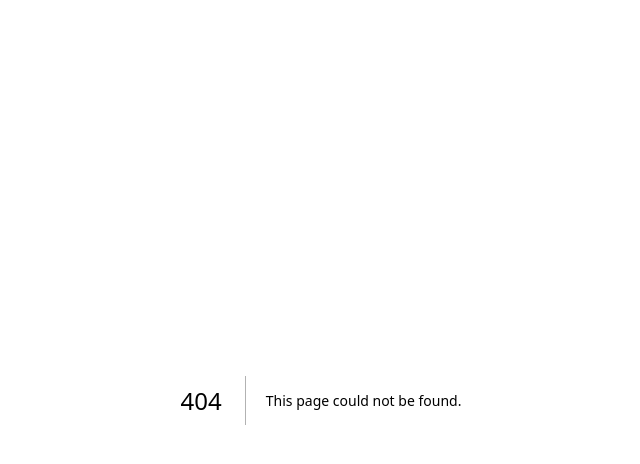
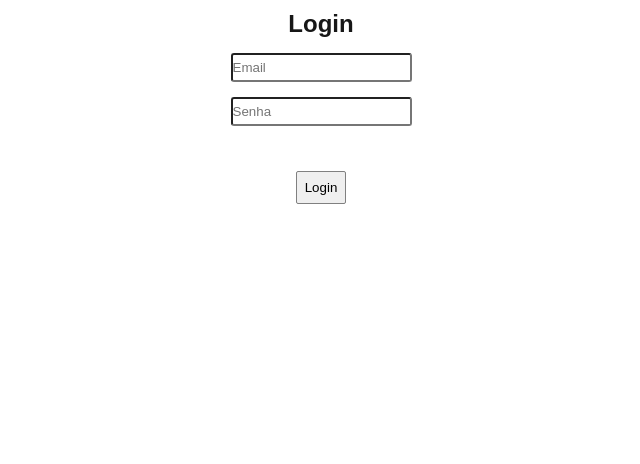
Before and after one commit to VictorSolique/projetinho-ptac4, a Next.js app: page /login in a window 1280 px wide. Before the commit this address had no page. Shown: the top 464 px of the page, without its empty margins (319-959 px from the left). Built offline with nearby package versions, Linux system fonts and the light colour scheme.

Commit message:
commit ptac4

```diff
--- /dev/null
+++ b/src/app/login/page.tsx
@@ -0,0 +1,42 @@
+'use client'
+import styles from "../page.module.css";
+import { useState } from "react";
+import { useRouter } from "next/navigation";
+
+export default function Login() {
+  const [email, setEmail] = useState('');
+  const [password, setPassword] = useState('');
+  const [error, setError] = useState('');
+  const router = useRouter();
+
+  function verificarLogin() {
+    if (email !== 'ptac4' || password !== 'nota10') {
+      setError('E-mail ou senha inválidos');
+      return;
+    }
+
+    setError('');
+    router.push('/')
+  }
+
+  return (
+    <div className={styles.page}>
+      <div className={styles.main}>
+        <h2>Login</h2>
+        <form onSubmit={verificarLogin}>
+
+          <input type="text"
+           onChange={(e) => setEmail(e.target.value)}
+           placeholder="Email" required className={styles.input}/>
+          <input type="password"
+           onChange={(e) => setPassword(e.target.value)}
+           placeholder="Senha" required className={styles.input}/>
+
+          <p style={{color: "red"}}>{error}</p>
+          <button type="submit" className={styles.link}>Login</button>
+        </form>
+      </div>
+    </div>
+
+  );
+}
--- a/src/app/page.tsx
+++ b/src/app/page.tsx
@@ -7,13 +7,11 @@ export default function Home() {
   return (
     <div className={styles.main}>
         <h1>Login Necessário</h1>
-        <p>Realize o login para poder acessar o site</p>
-        <Button name="Otavio" numero={10} />
-        <MyInput value="nkljfd"/>
+        <p>Realize o login para poder acessar cadastro</p>
         <Link href={"/login"} className={styles.link}>Ir para login</Link>
         <h1>Atividade 2 - PTAC4</h1>
         <p>Três Interfaces</p>
-        <Link href={"/perfil"} className={styles.link}>Ir para página Perfil</Link>
+        <Link href={"/cadastro"} className={styles.link}>Ir para página Cadastro</Link>
         <p style={{fontSize: "12px"}}>Dupla: Anabela e Victor Solique</p>
     </div>
 
```
Also changed, not shown: src/app/cadastro/page.tsx (added, +46 -0 lines), src/app/components/Cadastro.tsx (deleted, +0 -27 lines), src/app/interfaces/usuario.tsx (+5 -4 lines).
